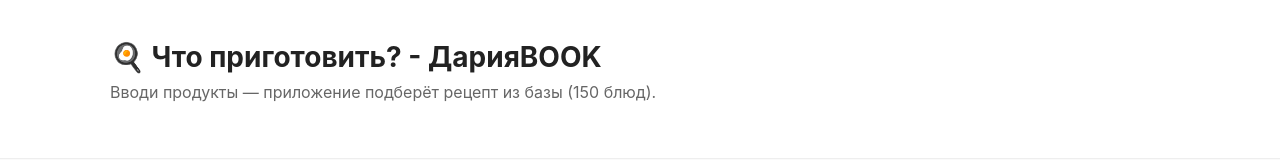
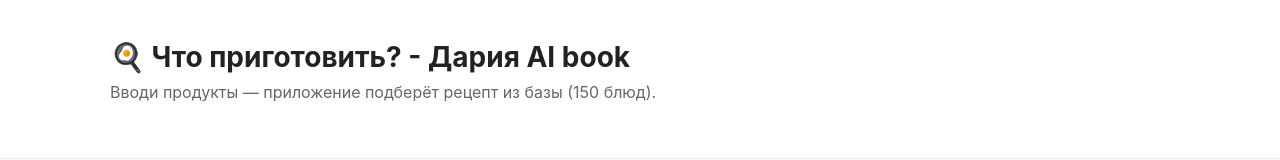
Before and after one commit to MDX1/cook-web, a plain HTML site: page index.html in a window 1280 px wide. Shown: the top 160 px of the page. Drawn offline with Linux system fonts and the light colour scheme.

Commit message:
Update index.html

```diff
--- a/index.html
+++ b/index.html
@@ -21,7 +21,7 @@
 <body>
   <header>
     <div class="container">
-      <h1>🍳 Что приготовить? - ДарияBOOK</h1>
+      <h1>🍳 Что приготовить? - Дария AI book</h1>
       <p class="subtitle">Вводи продукты — приложение подберёт рецепт из базы (150 блюд).</p>
     </div>
   </header>
```
